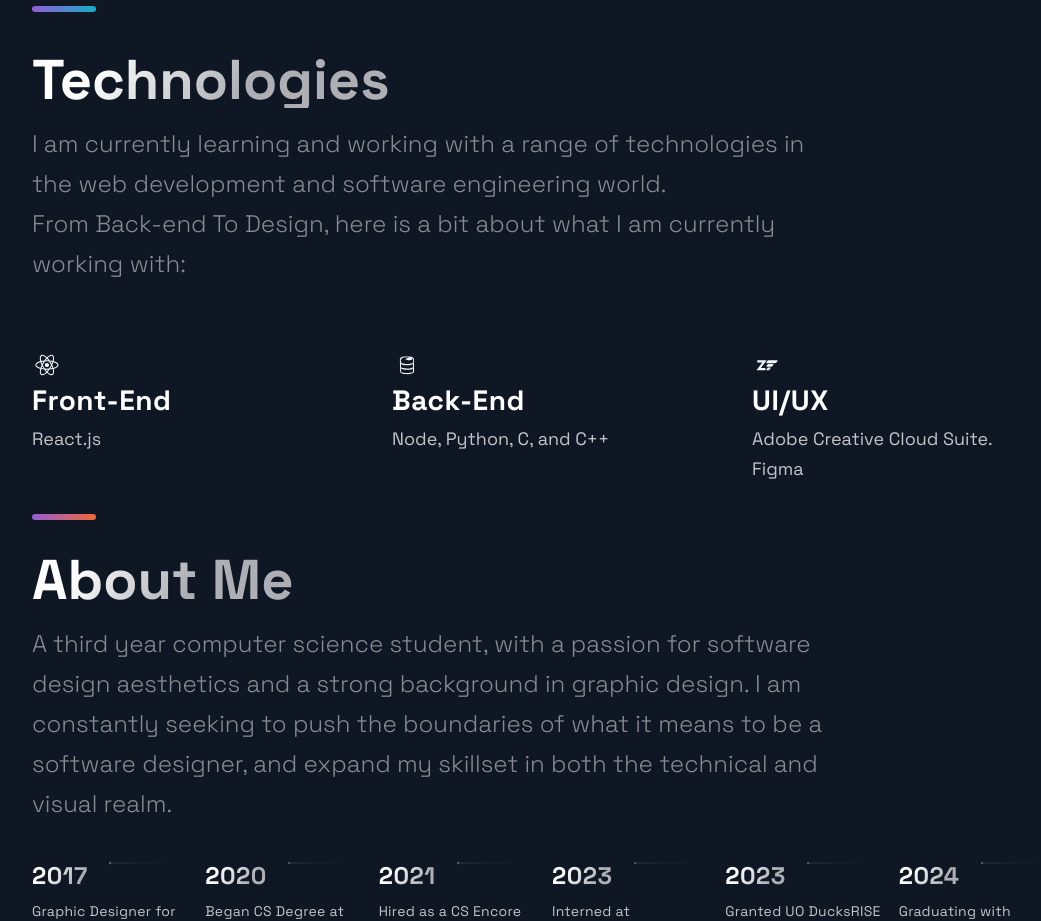
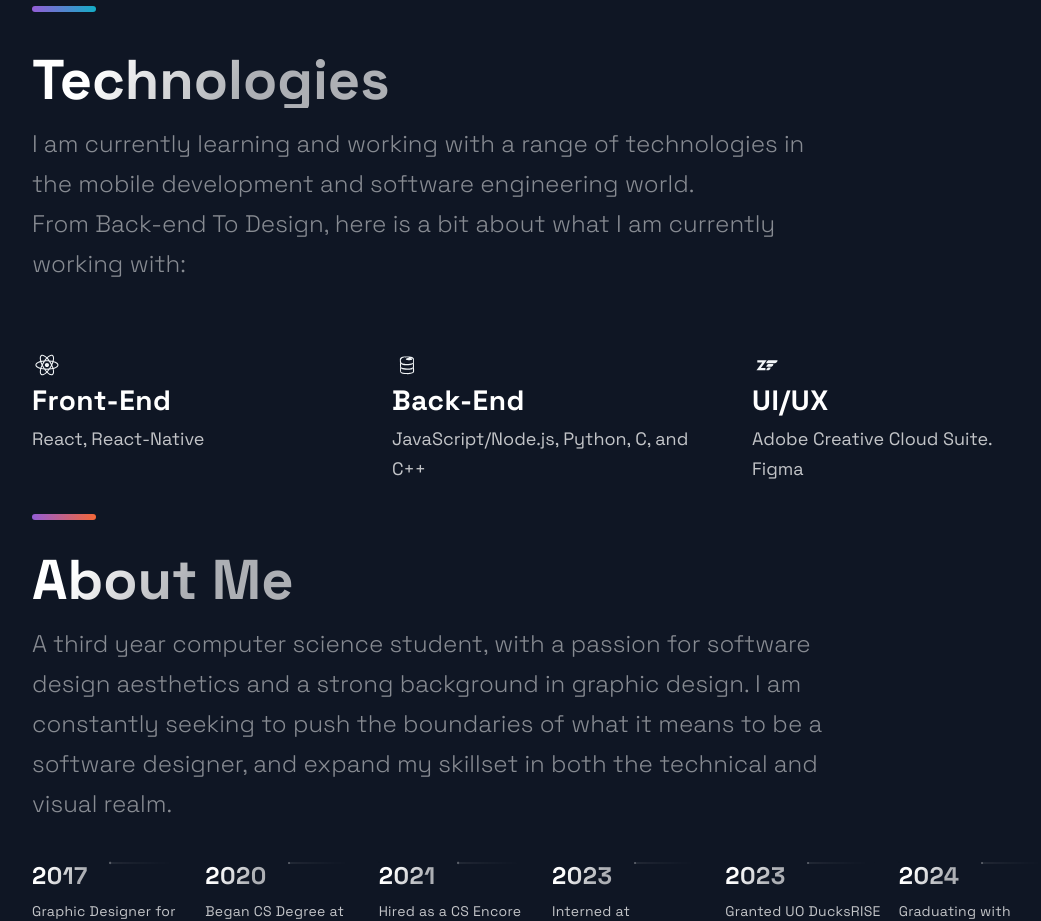
Before and after one commit to joserenter1a/portfolio, a Next.js app: page / in a window 1280 px wide. Shown: the part 2420-3341 px from the top of the page, without its empty margins (88-1129 px from the left). Built offline with nearby package versions, Linux system fonts and the light colour scheme.

Commit message:
Update Technologies.js

```diff
--- a/src/components/Technologies/Technologies.js
+++ b/src/components/Technologies/Technologies.js
@@ -8,7 +8,7 @@ const Technologies = () =>  (
     <SectionDivider divider />
     <SectionTitle>Technologies</SectionTitle>
     <SectionText>
-      I am currently learning and working with a range of technologies in the web development and software engineering world.
+      I am currently learning and working with a range of technologies in the mobile development and software engineering world.
       <br/>From Back-end To Design, here is a bit about what I am currently working with:
     </SectionText>
     <List>
@@ -19,7 +19,7 @@ const Technologies = () =>  (
         <ListContainer>
           <ListTitle>Front-End</ListTitle>
           <ListParagraph>
-            React.js
+            React, React-Native
           </ListParagraph>
         </ListContainer>
       </ListItem>
@@ -30,7 +30,7 @@ const Technologies = () =>  (
         <ListContainer>
           <ListTitle>Back-End</ListTitle>
           <ListParagraph>
-            Node, Python, C, and C++
+            JavaScript/Node.js, Python, C, and C++
           </ListParagraph>
         </ListContainer>
       </ListItem>
```
